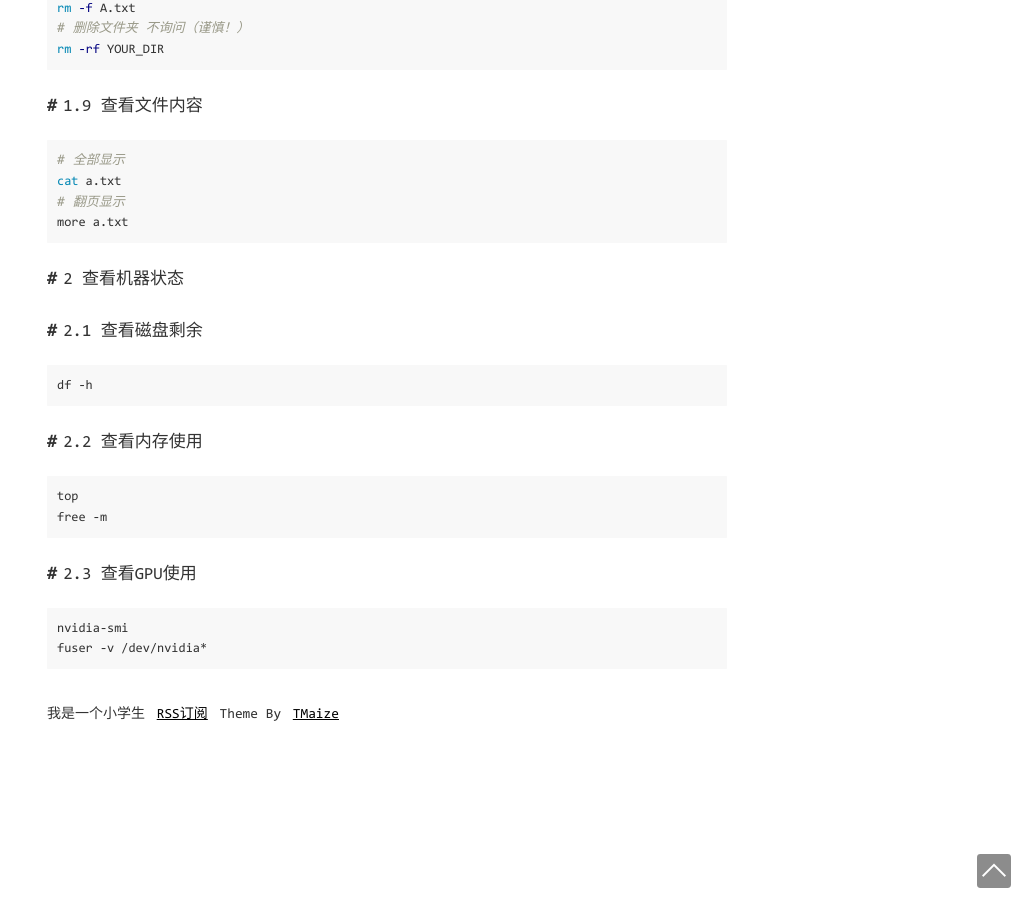
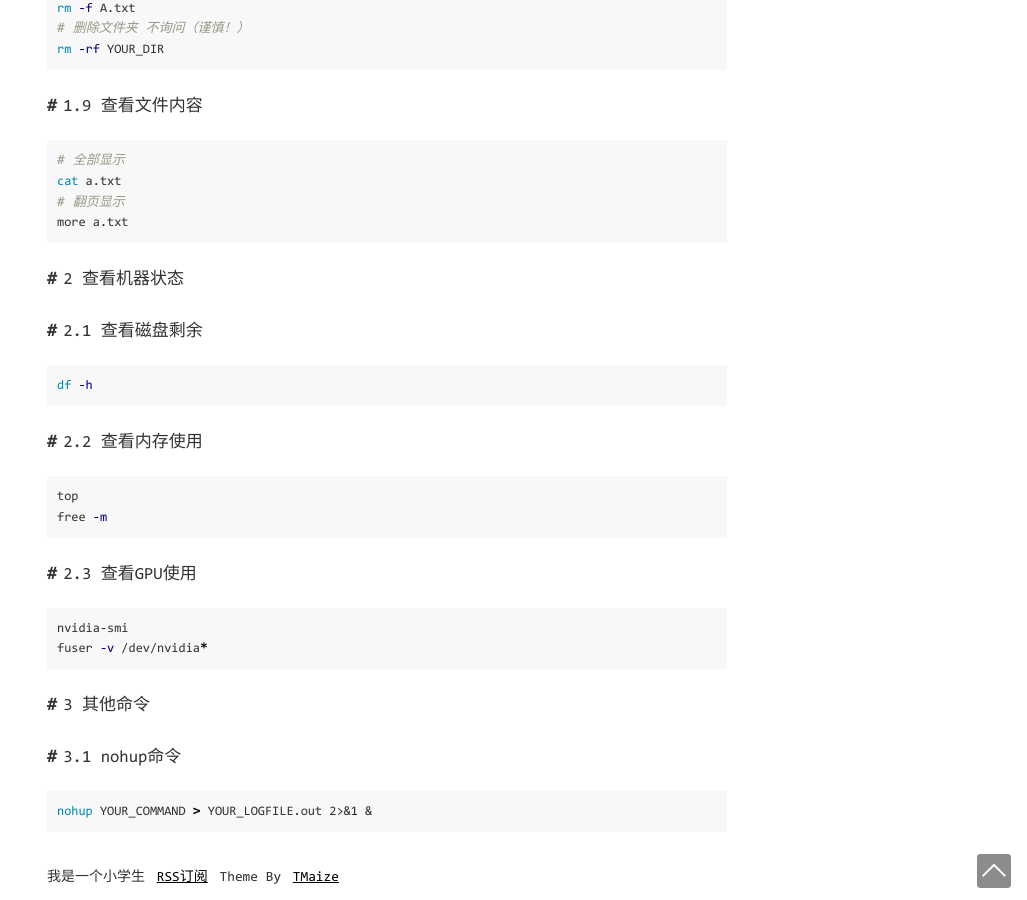
Before and after one commit to vegetarianfish/vegetarianfish.github.io, a Jekyll site: the page built from _posts/2021-07-12-linux常用命令.md, in a window 1280 px wide and 900 px high, scrolled down 1402 px. Shown: the whole window, without its empty margins (253-1280 px from the left). Built offline with Jekyll 4.4.1, drawn with Linux system fonts in a browser that asks for light colours; comment, search, counter and statistics services are not loaded.

Commit message:
Update 2021-07-12-linux常用命令.md

````diff
--- a/_posts/2021-07-12-linux常用命令.md
+++ b/_posts/2021-07-12-linux常用命令.md
@@ -84,20 +84,28 @@ more a.txt
 
 ## 2.1 查看磁盘剩余
 
-```
+```bash
 df -h
 ```
 
 ## 2.2 查看内存使用
 
-```
+```bash
 top
 free -m
 ```
 
 ## 2.3 查看GPU使用
 
-```
+```bash
 nvidia-smi
 fuser -v /dev/nvidia*
 ```
+
+# 3 其他命令
+
+## 3.1 nohup命令
+
+```bash
+nohup YOUR_COMMAND > YOUR_LOGFILE.out 2>&1 &
+```
````
